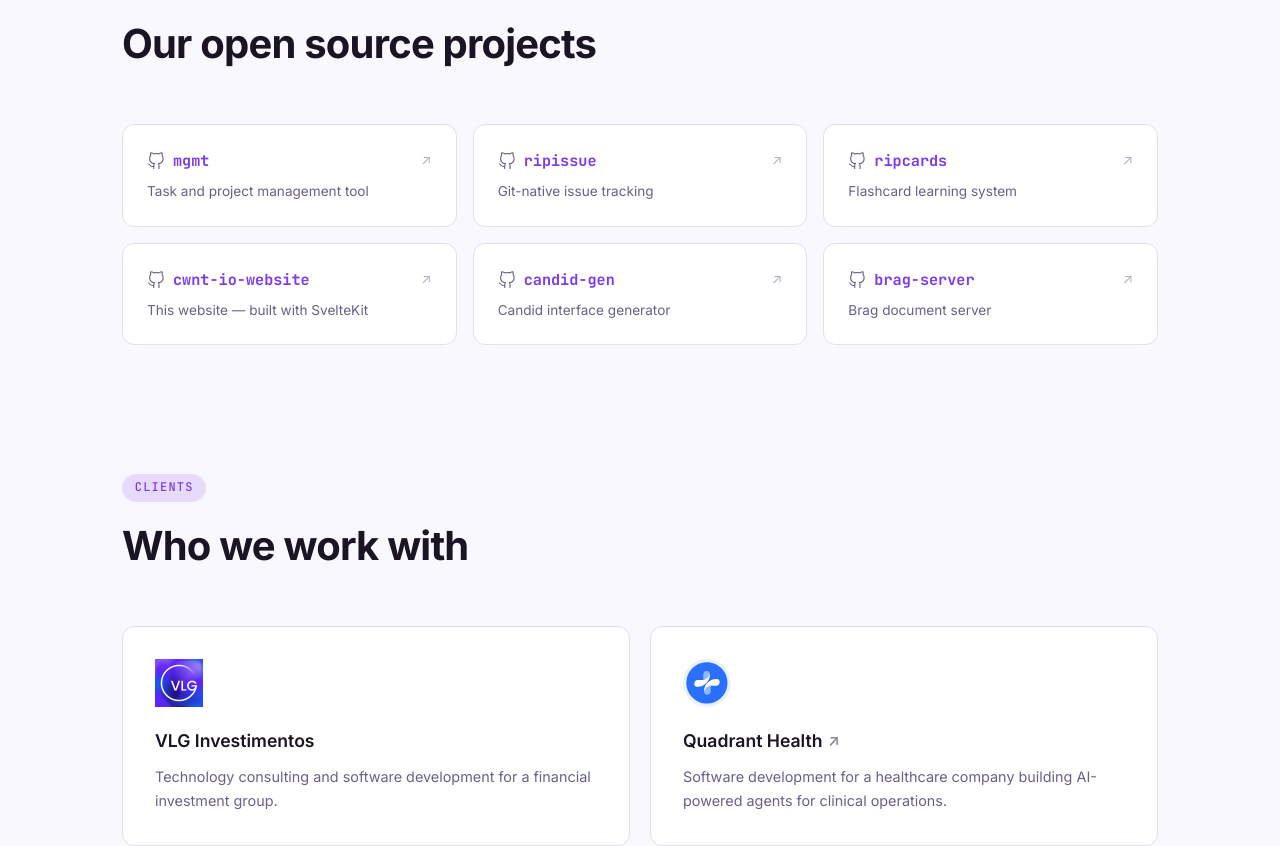
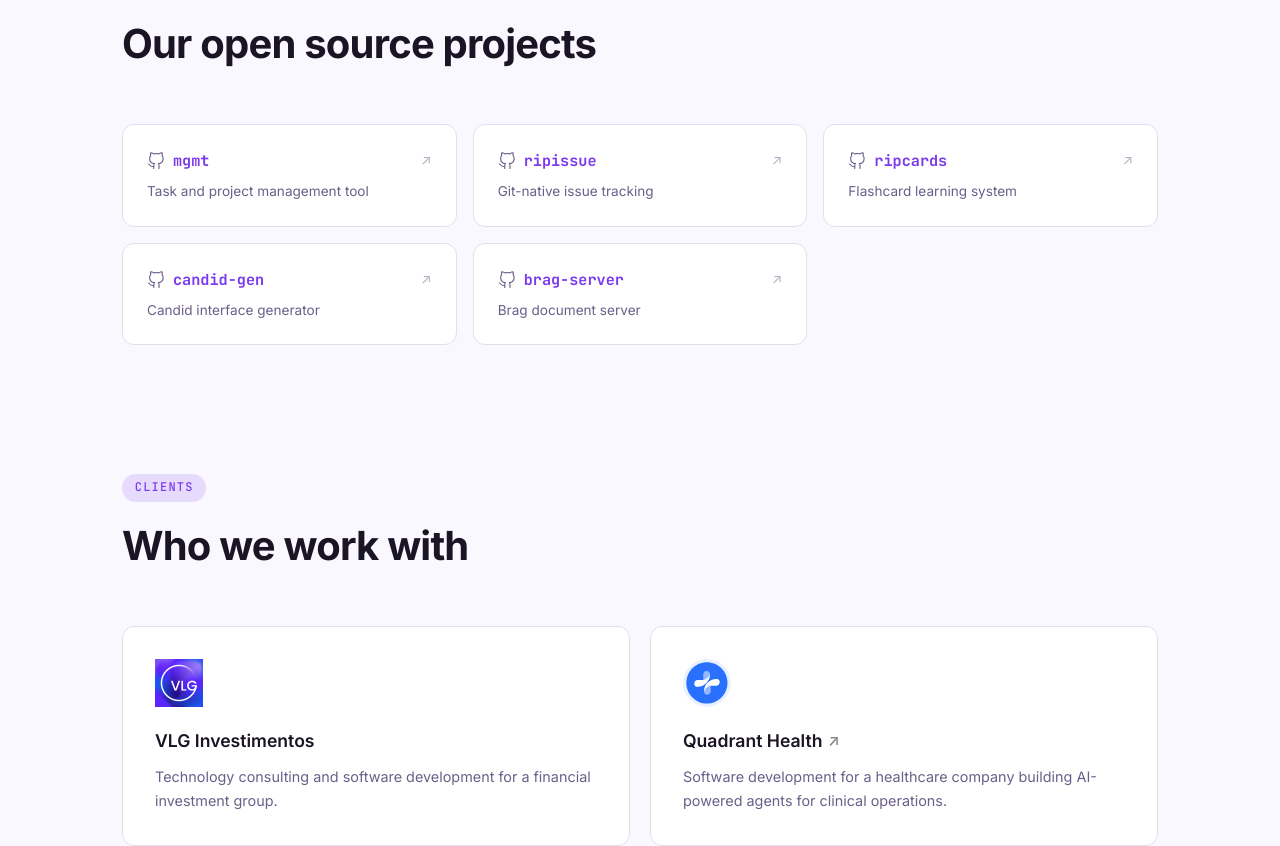
Before and after one commit to cwnt-io/website, a SvelteKit app: page / in a window 1280 px wide. Shown: the part 1704-2550 px from the top of the page. Built offline with nearby package versions, Linux system fonts and the light colour scheme.

Commit message:
fix: remove cwnt-io-website from open source projects section

```diff
--- a/src/lib/i18n/en.json
+++ b/src/lib/i18n/en.json
@@ -64,7 +64,6 @@
 		"tag": "Open Source",
 		"title": "Our open source projects",
 		"mgmt": "Task and project management tool",
-		"cwnt-io-website": "This website — built with SvelteKit",
 		"ripissue": "Git-native issue tracking",
 		"ripcards": "Flashcard learning system",
 		"candid-gen": "Candid interface generator",
--- a/src/lib/i18n/pt.json
+++ b/src/lib/i18n/pt.json
@@ -64,7 +64,6 @@
 		"tag": "Open Source",
 		"title": "Nossos projetos open source",
 		"mgmt": "Ferramenta de gestão de tarefas e projetos",
-		"cwnt-io-website": "Este site — feito com SvelteKit",
 		"ripissue": "Rastreamento de issues nativo ao Git",
 		"ripcards": "Sistema de aprendizado por flashcards",
 		"candid-gen": "Gerador de interfaces Candid",
--- a/src/routes/+page.svelte
+++ b/src/routes/+page.svelte
@@ -160,7 +160,7 @@
 			<h2>{t('opensource.title')}</h2>
 		</div>
 		<div class="opensource-grid">
-			{#each ['mgmt', 'ripissue', 'ripcards', 'cwnt-io-website', 'candid-gen', 'brag-server'] as repo}
+			{#each ['mgmt', 'ripissue', 'ripcards', 'candid-gen', 'brag-server'] as repo}
 				<a
 					href="https://github.com/cwnt-io/{repo}"
 					target="_blank"
```
